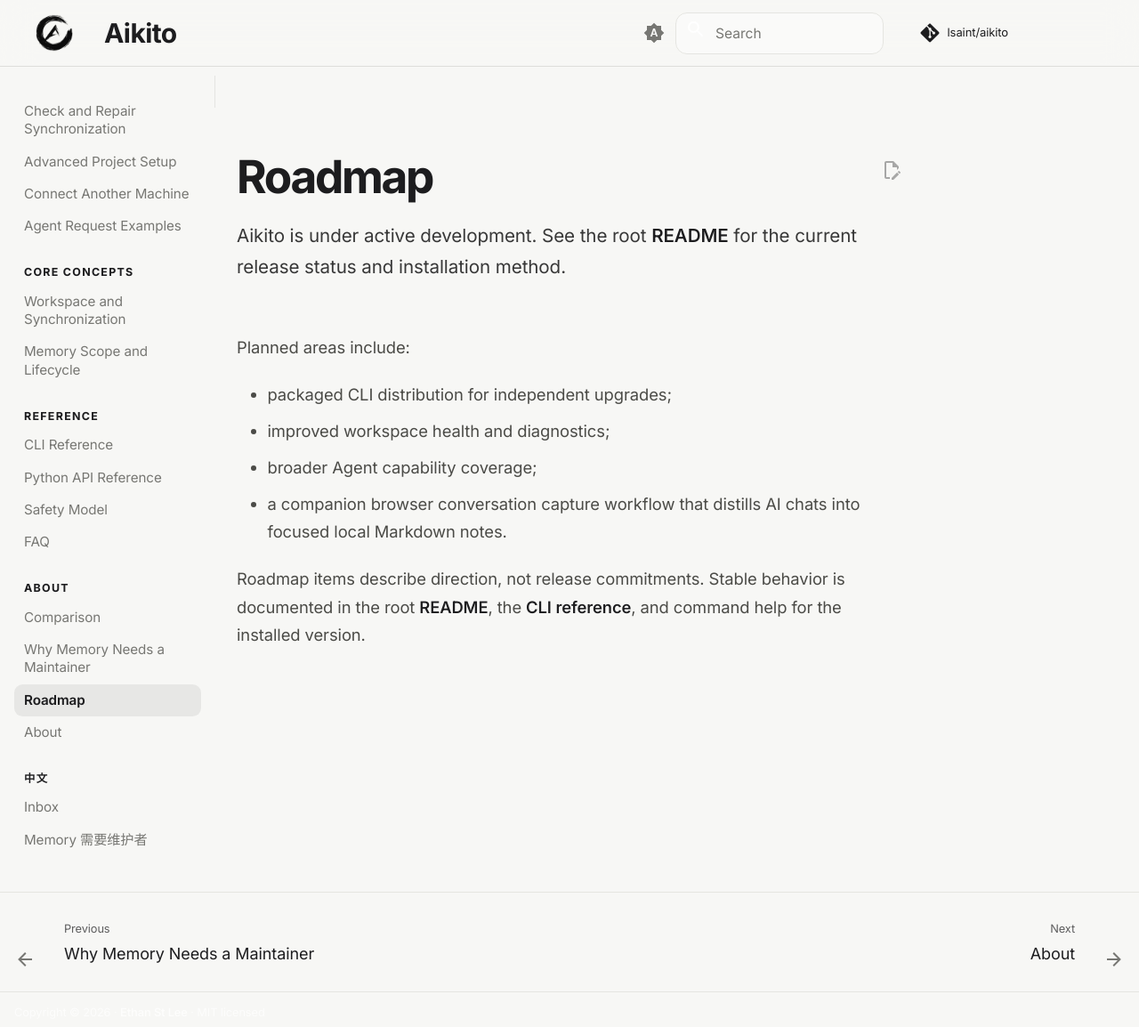
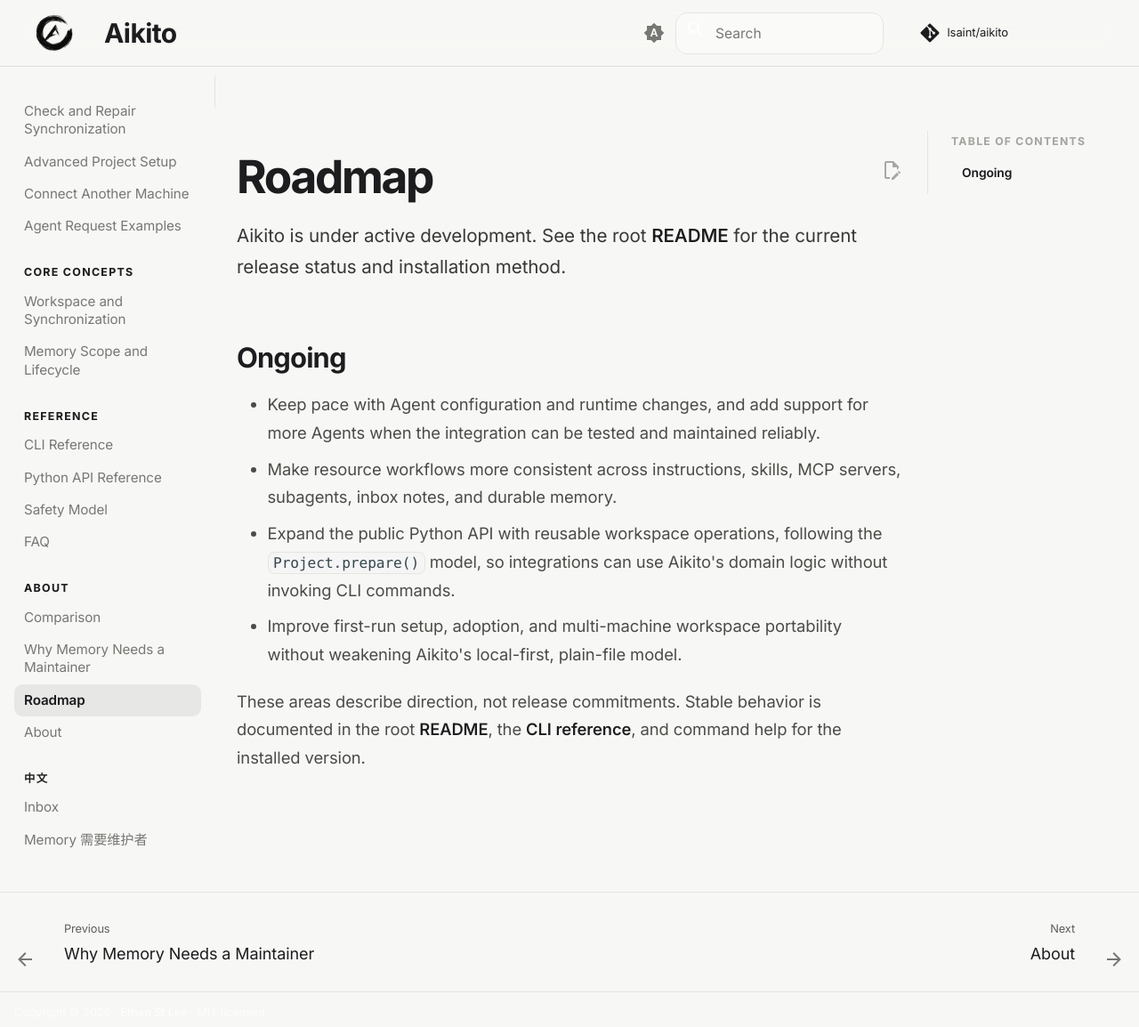
Before and after one commit to lsaint/aikito, an MkDocs documentation site: the page built from docs/roadmap.md, in a window 1280 px wide and 1183 px high. Shown: the top 1154 px of the window at 89% size. Built offline with MkDocs 1.6.1 and Material for MkDocs 9.7.7, drawn with Linux system fonts in a browser that asks for light colours; comment, search, counter and statistics services are not loaded.

Commit message:
docs: refresh roadmap directions

```diff
--- a/docs/roadmap.md
+++ b/docs/roadmap.md
@@ -3,14 +3,18 @@
 Aikito is under active development. See the root [README](https://github.com/lsaint/aikito#readme) for the
 current release status and installation method.
 
-Planned areas include:
+## Ongoing
 
-- packaged CLI distribution for independent upgrades;
-- improved workspace health and diagnostics;
-- broader Agent capability coverage;
-- a companion browser conversation capture workflow that distills AI chats
-  into focused local Markdown notes.
+- Keep pace with Agent configuration and runtime changes, and add support for
+  more Agents when the integration can be tested and maintained reliably.
+- Make resource workflows more consistent across instructions, skills, MCP
+  servers, subagents, inbox notes, and durable memory.
+- Expand the public Python API with reusable workspace operations, following
+  the `Project.prepare()` model, so integrations can use Aikito's domain logic
+  without invoking CLI commands.
+- Improve first-run setup, adoption, and multi-machine workspace portability
+  without weakening Aikito's local-first, plain-file model.
 
-Roadmap items describe direction, not release commitments. Stable behavior is
-documented in the root [README](https://github.com/lsaint/aikito#readme), the [CLI
-reference](cli-reference.md), and command help for the installed version.
+These areas describe direction, not release commitments. Stable behavior is
+documented in the root [README](https://github.com/lsaint/aikito#readme), the
+[CLI reference](cli-reference.md), and command help for the installed version.
```
